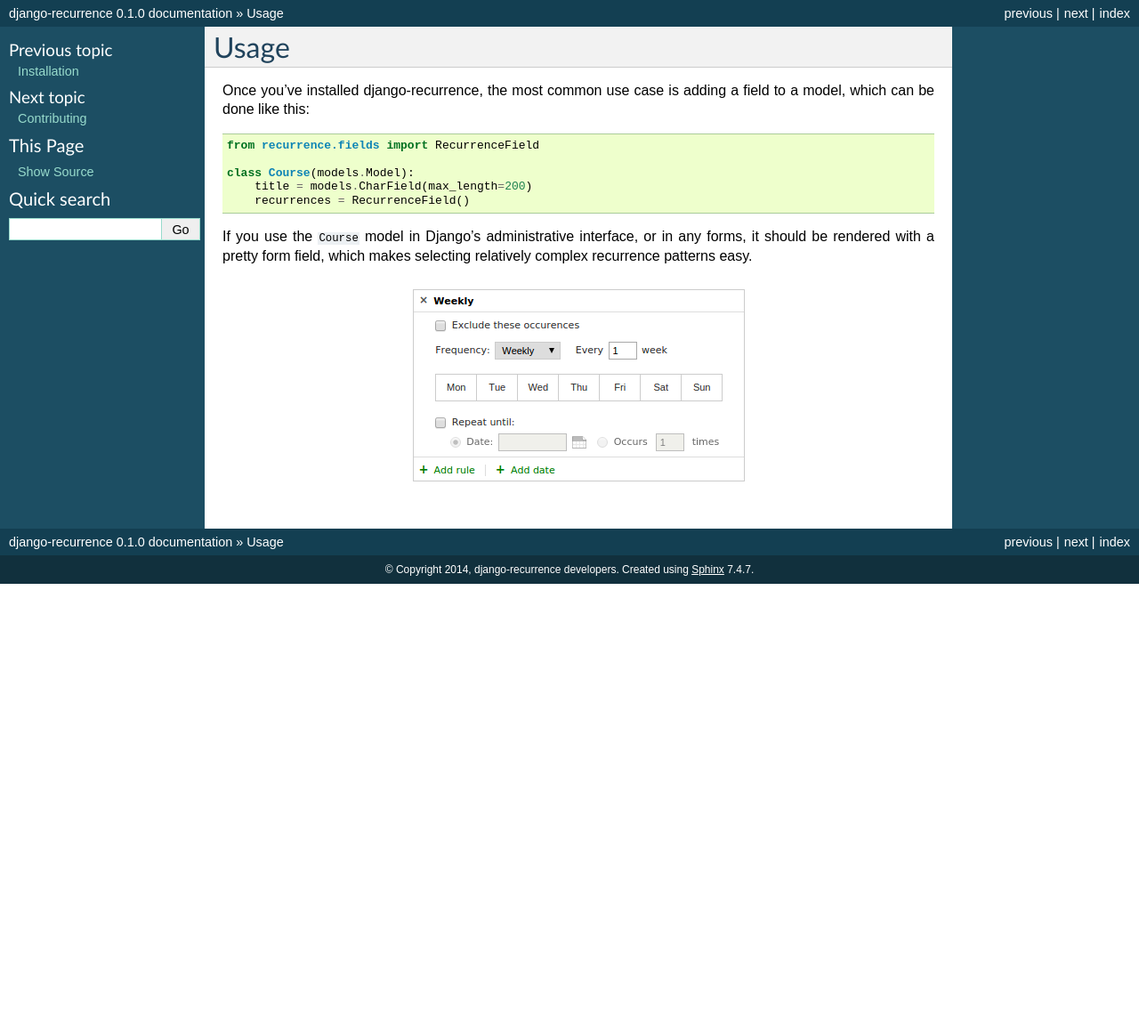
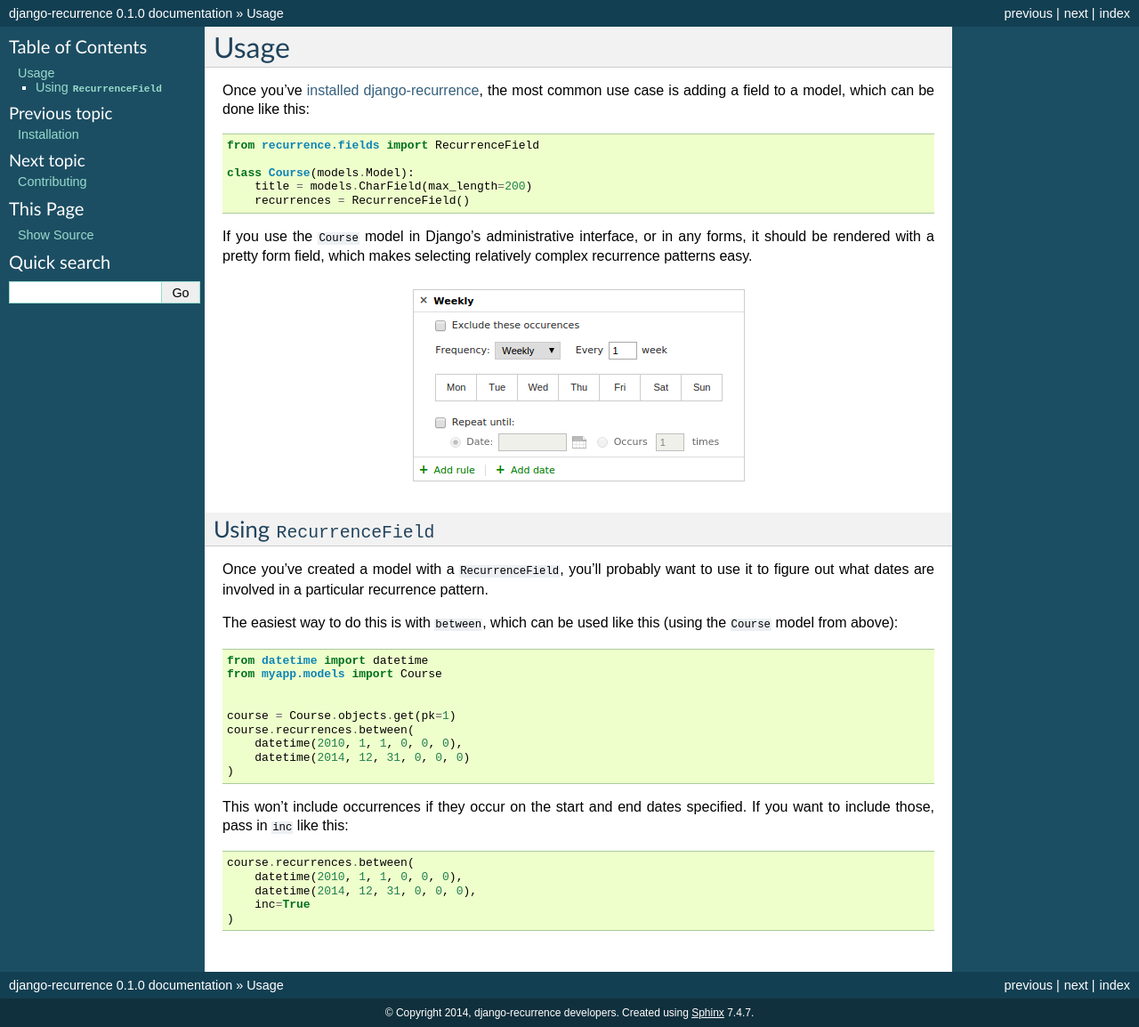
Before and after one commit to jazzband/django-recurrence, a Sphinx documentation site: the page built from docs/usage.rst, in a window 1280 px wide. Shown: the whole page at 89% size. Built offline with Sphinx 7.4.7, drawn with Linux system fonts in a browser that asks for light colours; before the commit the page ends 900 px from its top, so only the background shows below that.

Commit message:
Add a bit more detail for how to use RecurrenceField

```diff
--- a/docs/installation.rst
+++ b/docs/installation.rst
@@ -1,3 +1,5 @@
+.. _install:
+
 Installation
 ============
 
--- a/docs/usage.rst
+++ b/docs/usage.rst
@@ -1,7 +1,7 @@
 Usage
 =====
 
-Once you've installed django-recurrence, the most common use case
+Once you've :ref:`installed django-recurrence <install>`, the most common use case
 is adding a field to a model, which can be done like this:
 
 .. code-block:: python
@@ -19,3 +19,37 @@ which makes selecting relatively complex recurrence patterns easy.
 
 .. figure:: _static/admin.png
    :alt: The form field for recurrence fields
+
+Using ``RecurrenceField``
+-------------------------
+
+Once you've created a model with a ``RecurrenceField``, you'll
+probably want to use it to figure out what dates are involved in a
+particular recurrence pattern.
+
+The easiest way to do this is with ``between``, which can be used
+like this (using the ``Course`` model from above):
+
+.. code-block:: python
+
+   from datetime import datetime
+   from myapp.models import Course
+
+
+   course = Course.objects.get(pk=1)
+   course.recurrences.between(
+       datetime(2010, 1, 1, 0, 0, 0),
+       datetime(2014, 12, 31, 0, 0, 0)
+   )
+
+This won't include occurrences if they occur on the start and end
+dates specified. If you want to include those, pass in ``inc`` like
+this:
+
+.. code-block:: python
+
+   course.recurrences.between(
+       datetime(2010, 1, 1, 0, 0, 0),
+       datetime(2014, 12, 31, 0, 0, 0),
+       inc=True
+   )
```
